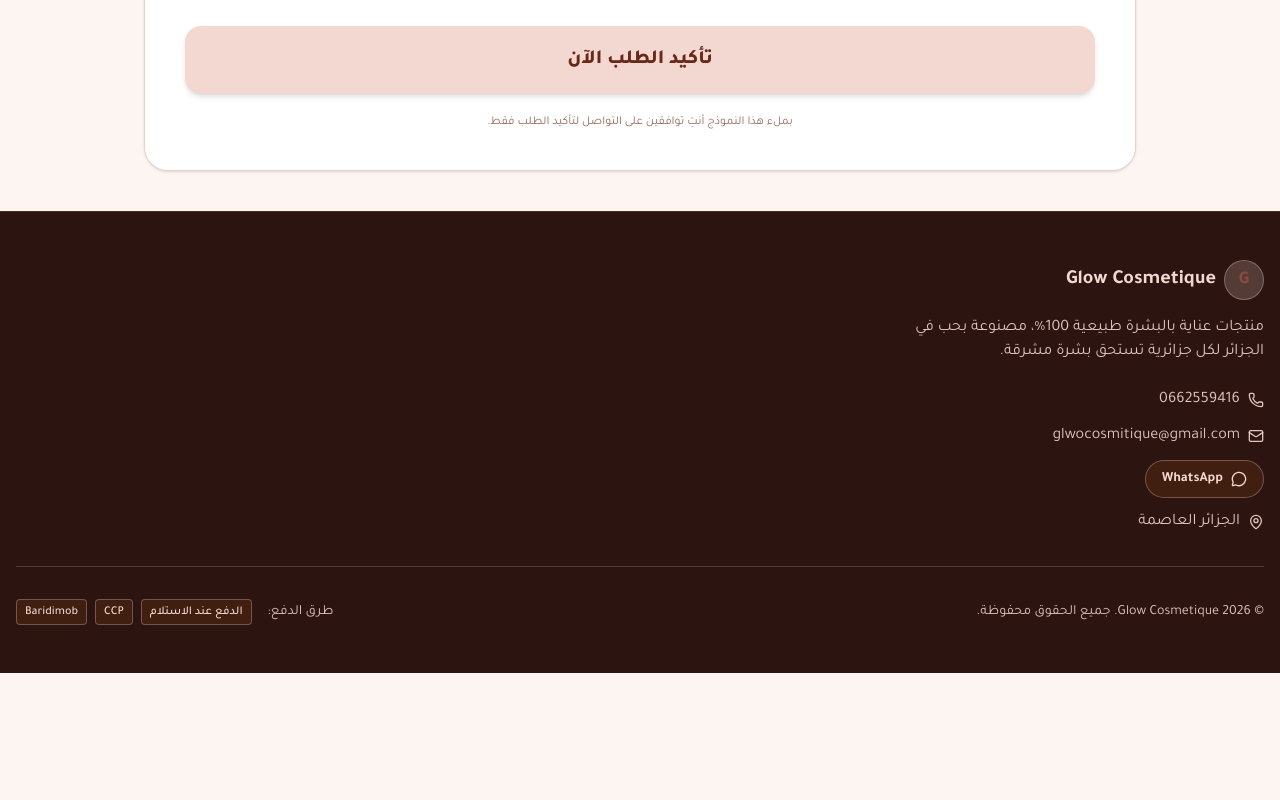
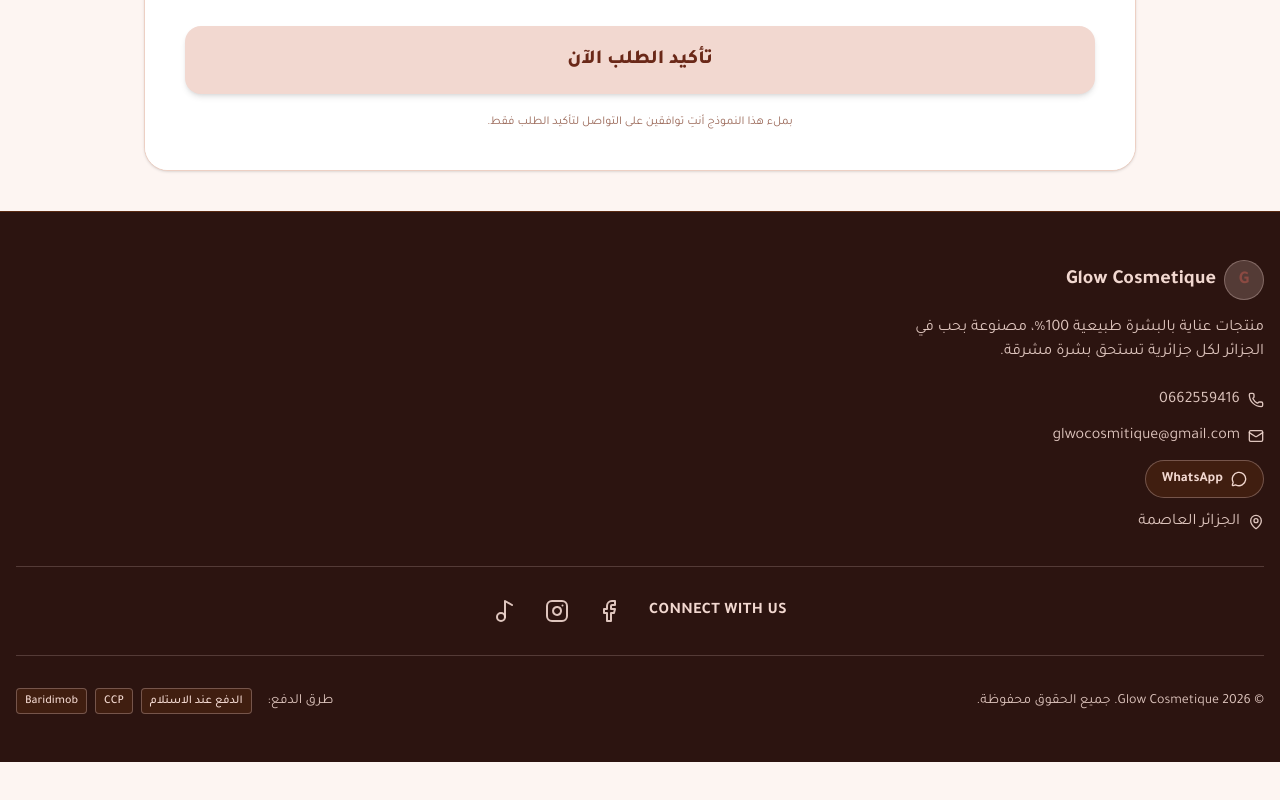
Before and after one commit to glow-cosmetique/glow-cosmetique-v3, a Next.js app: page / in a window 1280 px wide. Shown: the part 7452-8252 px from the top of the page. Before the commit the page ends 8221 px from the top, so only its background shows below. Built offline with nearby package versions, Linux system fonts and the light colour scheme; a web font is replaced by a local one.

Commit message:
وصف التعديلات

```diff
--- a/components/footer.tsx
+++ b/components/footer.tsx
@@ -1,4 +1,4 @@
-import { Phone, Mail, MapPin, MessageCircle } from "lucide-react"
+import { Phone, Mail, MapPin, MessageCircle, Facebook, Instagram, Music2 } from "lucide-react"
 
 export function Footer() {
   return (
@@ -42,8 +42,43 @@ export function Footer() {
           </div>
         </div>
 
+        <div className="pt-8 border-t border-[var(--footer-txt)]/20">
+          <div className="flex items-center justify-center gap-5 sm:gap-7">
+            <span className="text-sm sm:text-base font-semibold tracking-wide text-[var(--footer-txt)]">
+              CONNECT WITH US
+            </span>
+            <a
+              href="https://www.facebook.com/"
+              target="_blank"
+              rel="noopener noreferrer"
+              aria-label="Facebook"
+              className="text-[var(--footer-txt)]/90 hover:text-white transition-colors"
+            >
+              <Facebook className="w-6 h-6" />
+            </a>
+            <a
+              href="https://www.instagram.com/"
+              target="_blank"
+              rel="noopener noreferrer"
+              aria-label="Instagram"
+              className="text-[var(--footer-txt)]/90 hover:text-white transition-colors"
+            >
+              <Instagram className="w-6 h-6" />
+            </a>
+            <a
+              href="https://www.tiktok.com/"
+              target="_blank"
+              rel="noopener noreferrer"
+              aria-label="TikTok"
+              className="text-[var(--footer-txt)]/90 hover:text-white transition-colors"
+            >
+              <Music2 className="w-6 h-6" />
+            </a>
+          </div>
+        </div>
+
         {/* الأسفل */}
-        <div className="flex flex-col md:flex-row items-center justify-between gap-4 pt-8 border-t border-[var(--footer-txt)]/20">
+        <div className="flex flex-col md:flex-row items-center justify-between gap-4 pt-8 mt-8 border-t border-[var(--footer-txt)]/20">
           <p className="text-sm text-[var(--footer-txt)]/90">
             &copy; {new Date().getFullYear()} Glow Cosmetique. جميع الحقوق محفوظة.
           </p>
```
